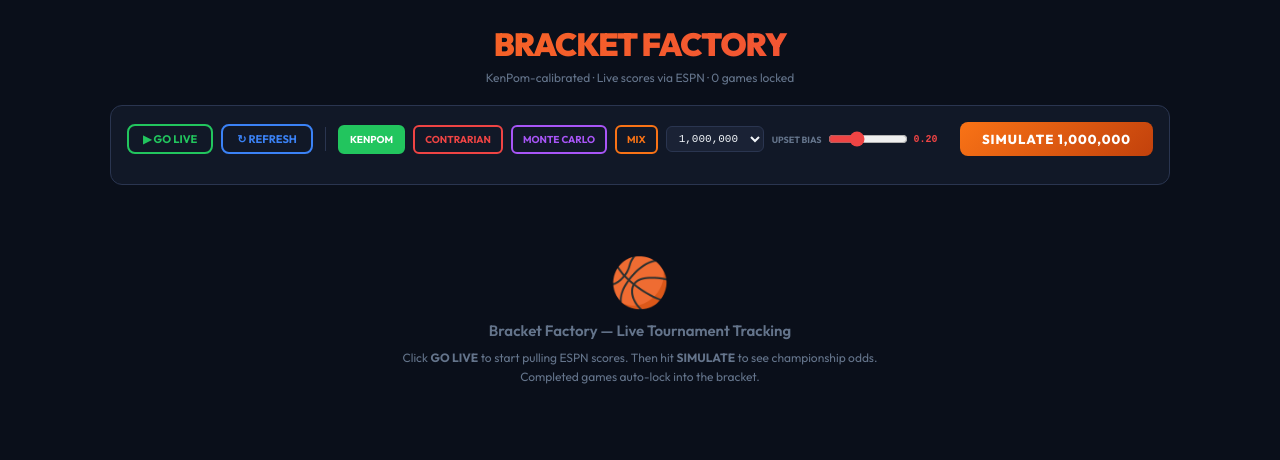
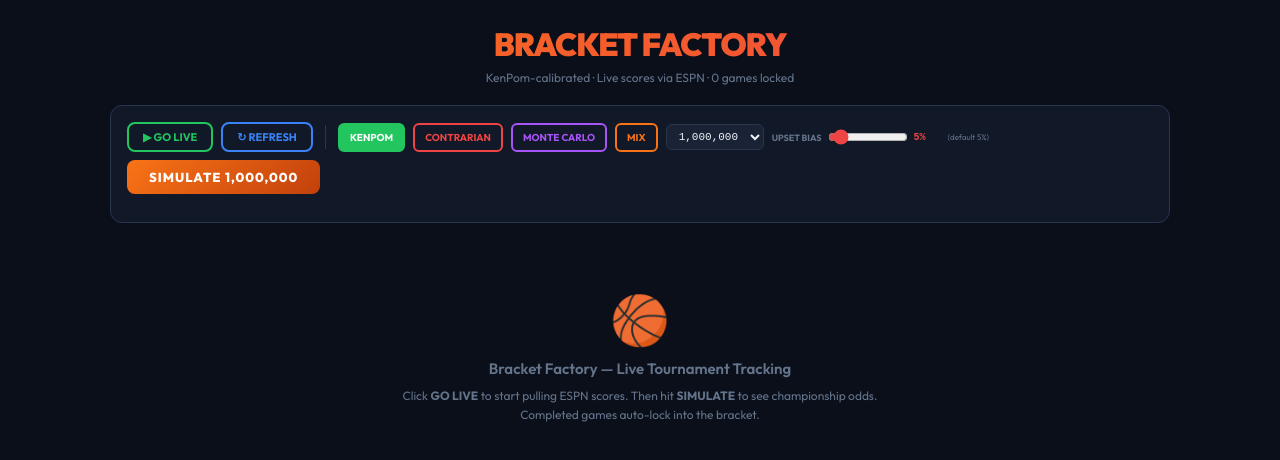
Before and after one commit to cjove23/BracketFactory, a Next.js app: page / in a window 1280 px wide. Shown: the top 460 px of the page. Built offline with nearby package versions, Linux system fonts and the light colour scheme.

Commit message:
Update index.js

```diff
--- a/pages/index.js
+++ b/pages/index.js
@@ -127,7 +127,7 @@
   const [target,setTarget]=useState(1000000);
   const [done,setDone]=useState(0);
   const [mode,setMode]=useState("kenpom");
-  const [upsetBias,setUpsetBias]=useState(0.2);
+  const [upsetBias,setUpsetBias]=useState(0.05);
   const [results,setResults]=useState(null);
   const [elapsed,setElapsed]=useState(0);
   const [tab,setTab]=useState("live");
@@ -302,9 +302,10 @@
               </select>
               <div style={{display:"flex",alignItems:"center",gap:6}} title="How much to shift win probability toward the underdog in Contrarian and Mix modes">
                 <span style={{fontSize:9,color:C.textMuted,fontWeight:700,whiteSpace:"nowrap"}}>UPSET BIAS</span>
-                <input type="range" min="0.05" max="0.5" step="0.05" value={upsetBias} onChange={e=>setUpsetBias(parseFloat(e.target.value))} disabled={running}
+                <input type="range" min="0.01" max="0.5" step="0.01" value={upsetBias} onChange={e=>setUpsetBias(parseFloat(e.target.value))} disabled={running}
                   style={{width:80,accentColor:C.red,cursor:running?"not-allowed":"pointer"}}/>
-                <span style={{fontSize:10,color:C.red,fontWeight:700,fontFamily:"monospace",minWidth:28}}>{upsetBias.toFixed(2)}</span>
+                <span style={{fontSize:10,color:C.red,fontWeight:700,fontFamily:"monospace",minWidth:28}}>{Math.round(upsetBias*100)}%</span>
+                <span style={{fontSize:8,color:C.textMuted,whiteSpace:"nowrap"}}>(default 5%)</span>
               </div>
               <div style={{flex:1}}/>
               {!running?(<button onClick={generate} style={{background:`linear-gradient(135deg,${C.accent},${C.accentDim})`,border:"none",color:"#fff",borderRadius:8,padding:"9px 22px",cursor:"pointer",fontFamily:"'Outfit',sans-serif",fontWeight:800,fontSize:13,letterSpacing:1}}>
@@ -399,7 +400,7 @@
               <div style={{display:"flex",flexDirection:"column",gap:16}}>
                 {REGION_NAMES.map(rName=>{
                   const teams=bracketData[rName];if(!teams)return null;
-                  const roundCols=[{label:"WIN R64",idx:1},{label:"S16",idx:2},{label:"E8",idx:3},{label:"F4",idx:4},{label:"CHAMP",idx:6}];
+                  const roundCols=[{label:"R64",idx:1},{label:"R32",idx:2},{label:"S16",idx:3},{label:"E8",idx:4},{label:"F4",idx:5},{label:"CHAMP",idx:6}];
                   return(
                     <div key={rName} style={{background:C.surface,border:`1px solid ${C.border}`,borderRadius:12,padding:16}}>
                       <h3 style={{fontSize:13,fontWeight:800,letterSpacing:1,color:C.accent,margin:"0 0 12px"}}>{rName.toUpperCase()} REGION</h3>
@@ -411,7 +412,7 @@
                           </tr></thead>
                           <tbody>{Array.from({length:8}).map((_,pi)=>[teams[pi*2],teams[pi*2+1]].map((t,ti)=>(
                             <tr key={`${pi}-${ti}`} style={{borderBottom:ti===1?`2px solid rgba(42,53,80,0.6)`:`1px solid rgba(42,53,80,0.25)`}}>
-                              <td style={{padding:"4px 6px"}}><span style={{color:C.textMuted,marginRight:4}}>{t.seed}</span><span style={{color:t.advPcts[1]>50?C.text:C.textDim,fontWeight:t.advPcts[4]>5?700:400}}>{t.name}</span></td>
+                              <td style={{padding:"4px 6px"}}><span style={{color:C.textMuted,marginRight:4}}>{t.seed}</span><span style={{color:t.advPcts[1]>50?C.text:C.textDim,fontWeight:t.advPcts[5]>5?700:400}}>{t.name}</span></td>
                               {roundCols.map(rc=>{const p=t.advPcts[rc.idx];const col=p>=70?C.green:p>=40?C.blue:p>=15?C.accent:p>=3?C.textDim:"rgba(100,116,139,0.3)";return(
                                 <td key={rc.label} style={{padding:"4px"}}><div style={{display:"flex",alignItems:"center",gap:4}}>
                                   <div style={{height:8,borderRadius:2,background:col,width:`${Math.min(p,100)*0.7}px`,minWidth:p>0.1?2:0,opacity:p<1?0.4:0.8,flexShrink:0}}/>
```
